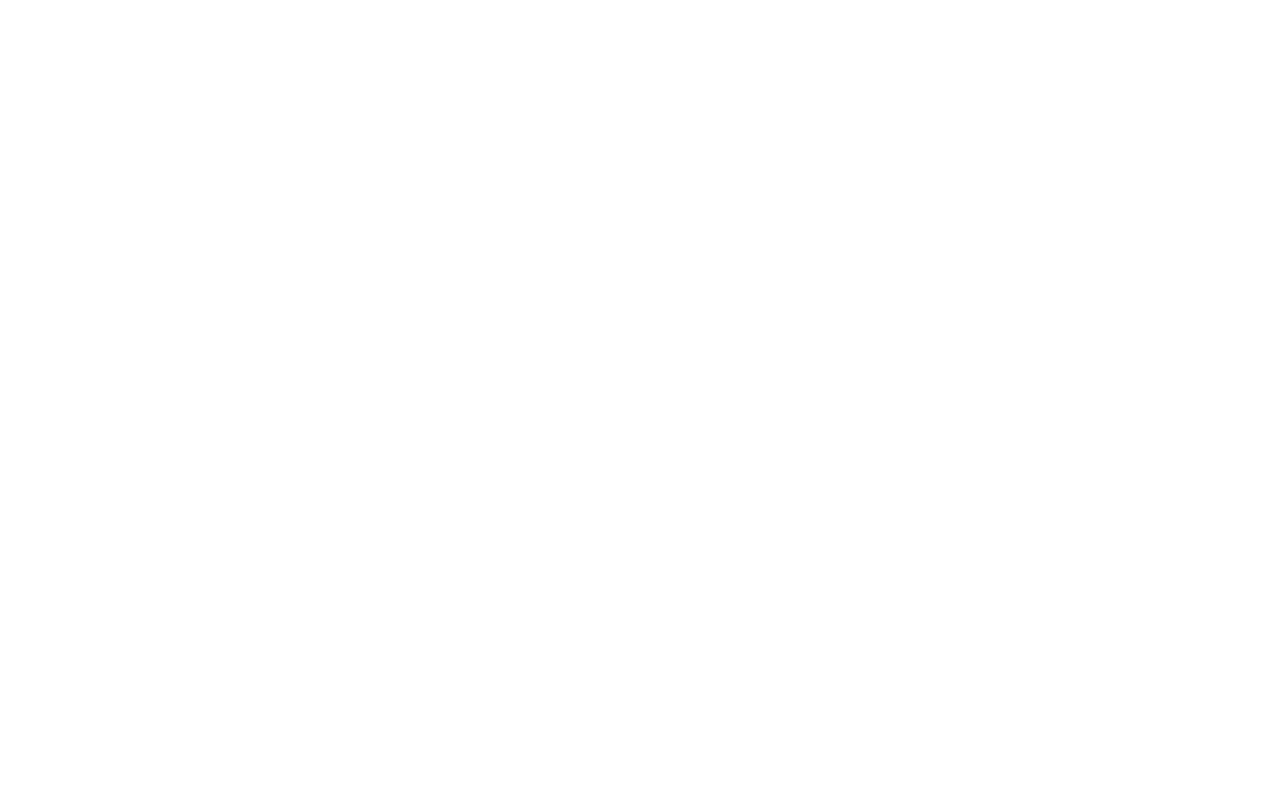
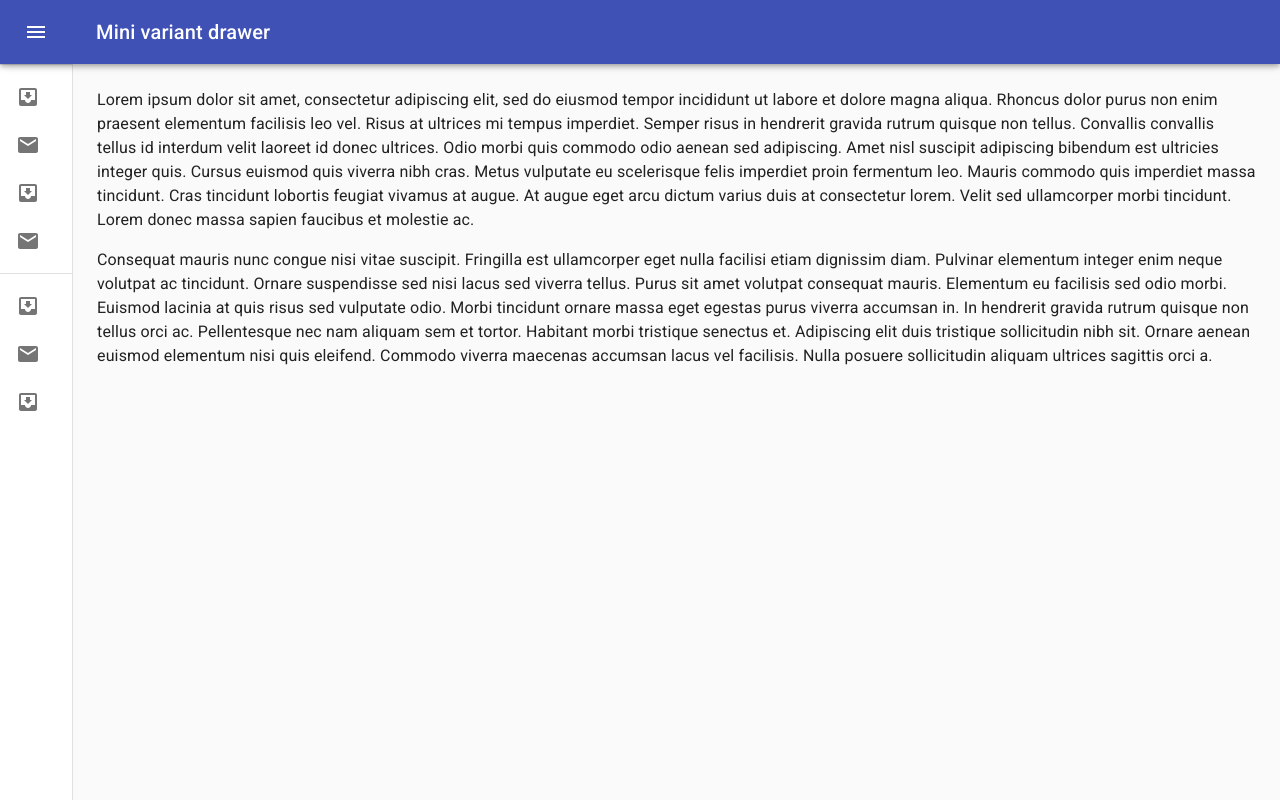
Before and after one commit to piupaulgit/project-manager, a React (Create React App) app in the folder project-manager-frontend/: page /base in a window 1280 px wide. Built offline with nearby package versions, Linux system fonts and the light colour scheme.

Commit message:
base component added

```diff
--- a/project-manager-frontend/src/Routes.js
+++ b/project-manager-frontend/src/Routes.js
@@ -4,6 +4,7 @@
 import Login from "./user/Login";
 import Register from "./user/Register";
 import Dashboard from "./pages/Dashboard";
+import Base from "./components/Base";
 
 const Routes = () => {
   return (
@@ -13,6 +14,7 @@
         <Route path="/register" exact component={Register}></Route>
         <Route path="/login" exact component={Login}></Route>
         <Route path="/dashboard" exact component={Dashboard}></Route>
+        <Route path="/base" exact component={Base}></Route>
       </Switch>
     </BrowserRouter>
   );
--- /dev/null
+++ b/project-manager-frontend/src/components/Base.js
@@ -0,0 +1,203 @@
+import React from "react";
+import clsx from "clsx";
+import { makeStyles, useTheme } from "@material-ui/core/styles";
+import Drawer from "@material-ui/core/Drawer";
+import AppBar from "@material-ui/core/AppBar";
+import Toolbar from "@material-ui/core/Toolbar";
+import List from "@material-ui/core/List";
+import CssBaseline from "@material-ui/core/CssBaseline";
+import Typography from "@material-ui/core/Typography";
+import Divider from "@material-ui/core/Divider";
+import IconButton from "@material-ui/core/IconButton";
+import MenuIcon from "@material-ui/icons/Menu";
+import ChevronLeftIcon from "@material-ui/icons/ChevronLeft";
+import ChevronRightIcon from "@material-ui/icons/ChevronRight";
+import ListItem from "@material-ui/core/ListItem";
+import ListItemIcon from "@material-ui/core/ListItemIcon";
+import ListItemText from "@material-ui/core/ListItemText";
+import InboxIcon from "@material-ui/icons/MoveToInbox";
+import MailIcon from "@material-ui/icons/Mail";
+
+const drawerWidth = 240;
+
+const useStyles = makeStyles((theme) => ({
+  root: {
+    display: "flex",
+  },
+  appBar: {
+    zIndex: theme.zIndex.drawer + 1,
+    transition: theme.transitions.create(["width", "margin"], {
+      easing: theme.transitions.easing.sharp,
+      duration: theme.transitions.duration.leavingScreen,
+    }),
+  },
+  appBarShift: {
+    marginLeft: drawerWidth,
+    width: `calc(100% - ${drawerWidth}px)`,
+    transition: theme.transitions.create(["width", "margin"], {
+      easing: theme.transitions.easing.sharp,
+      duration: theme.transitions.duration.enteringScreen,
+    }),
+  },
+  menuButton: {
+    marginRight: 36,
+  },
+  hide: {
+    display: "none",
+  },
+  drawer: {
+    width: drawerWidth,
+    flexShrink: 0,
+    whiteSpace: "nowrap",
+  },
+  drawerOpen: {
+    width: drawerWidth,
+    transition: theme.transitions.create("width", {
+      easing: theme.transitions.easing.sharp,
+      duration: theme.transitions.duration.enteringScreen,
+    }),
+  },
+  drawerClose: {
+    transition: theme.transitions.create("width", {
+      easing: theme.transitions.easing.sharp,
+      duration: theme.transitions.duration.leavingScreen,
+    }),
+    overflowX: "hidden",
+    width: theme.spacing(7) + 1,
+    [theme.breakpoints.up("sm")]: {
+      width: theme.spacing(9) + 1,
+    },
+  },
+  toolbar: {
+    display: "flex",
+    alignItems: "center",
+    justifyContent: "flex-end",
+    padding: theme.spacing(0, 1),
+    // necessary for content to be below app bar
+    ...theme.mixins.toolbar,
+  },
+  content: {
+    flexGrow: 1,
+    padding: theme.spacing(3),
+  },
+}));
+
+export default function Base() {
+  const classes = useStyles();
+  const theme = useTheme();
+  const [open, setOpen] = React.useState(false);
+
+  const handleDrawerOpen = () => {
+    setOpen(true);
+  };
+
+  const handleDrawerClose = () => {
+    setOpen(false);
+  };
+
+  return (
+    <div className={classes.root}>
+      <CssBaseline />
+      <AppBar
+        position="fixed"
+        className={clsx(classes.appBar, {
+          [classes.appBarShift]: open,
+        })}
+      >
+        <Toolbar>
+          <IconButton
+            color="inherit"
+            aria-label="open drawer"
+            onClick={handleDrawerOpen}
+            edge="start"
+            className={clsx(classes.menuButton, {
+              [classes.hide]: open,
+            })}
+          >
+            <MenuIcon />
+          </IconButton>
+          <Typography variant="h6" noWrap>
+            Mini variant drawer
+          </Typography>
+        </Toolbar>
+      </AppBar>
+      <Drawer
+        variant="permanent"
+        className={clsx(classes.drawer, {
+          [classes.drawerOpen]: open,
+          [classes.drawerClose]: !open,
+        })}
+        classes={{
+          paper: clsx({
+            [classes.drawerOpen]: open,
+            [classes.drawerClose]: !open,
+          }),
+        }}
+      >
+        <div className={classes.toolbar}>
+          <IconButton onClick={handleDrawerClose}>
+            {theme.direction === "rtl" ? (
+              <ChevronRightIcon />
+            ) : (
+              <ChevronLeftIcon />
+            )}
+          </IconButton>
+        </div>
+        <Divider />
+        <List>
+          {["Inbox", "Starred", "Send email", "Drafts"].map((text, index) => (
+            <ListItem button key={text}>
+              <ListItemIcon>
+                {index % 2 === 0 ? <InboxIcon /> : <MailIcon />}
+              </ListItemIcon>
+              <ListItemText primary={text} />
+            </ListItem>
+          ))}
+        </List>
+        <Divider />
+        <List>
+          {["All mail", "Trash", "Spam"].map((text, index) => (
+            <ListItem button key={text}>
+              <ListItemIcon>
+                {index % 2 === 0 ? <InboxIcon /> : <MailIcon />}
+              </ListItemIcon>
+              <ListItemText primary={text} />
+            </ListItem>
+          ))}
+        </List>
+      </Drawer>
+      <main className={classes.content}>
+        <div className={classes.toolbar} />
+        <Typography paragraph>
+          Lorem ipsum dolor sit amet, consectetur adipiscing elit, sed do
+          eiusmod tempor incididunt ut labore et dolore magna aliqua. Rhoncus
+          dolor purus non enim praesent elementum facilisis leo vel. Risus at
+          ultrices mi tempus imperdiet. Semper risus in hendrerit gravida rutrum
+          quisque non tellus. Convallis convallis tellus id interdum velit
+          laoreet id donec ultrices. Odio morbi quis commodo odio aenean sed
+          adipiscing. Amet nisl suscipit adipiscing bibendum est ultricies
+          integer quis. Cursus euismod quis viverra nibh cras. Metus vulputate
+          eu scelerisque felis imperdiet proin fermentum leo. Mauris commodo
+          quis imperdiet massa tincidunt. Cras tincidunt lobortis feugiat
+          vivamus at augue. At augue eget arcu dictum varius duis at consectetur
+          lorem. Velit sed ullamcorper morbi tincidunt. Lorem donec massa sapien
+          faucibus et molestie ac.
+        </Typography>
+        <Typography paragraph>
+          Consequat mauris nunc congue nisi vitae suscipit. Fringilla est
+          ullamcorper eget nulla facilisi etiam dignissim diam. Pulvinar
+          elementum integer enim neque volutpat ac tincidunt. Ornare suspendisse
+          sed nisi lacus sed viverra tellus. Purus sit amet volutpat consequat
+          mauris. Elementum eu facilisis sed odio morbi. Euismod lacinia at quis
+          risus sed vulputate odio. Morbi tincidunt ornare massa eget egestas
+          purus viverra accumsan in. In hendrerit gravida rutrum quisque non
+          tellus orci ac. Pellentesque nec nam aliquam sem et tortor. Habitant
+          morbi tristique senectus et. Adipiscing elit duis tristique
+          sollicitudin nibh sit. Ornare aenean euismod elementum nisi quis
+          eleifend. Commodo viverra maecenas accumsan lacus vel facilisis. Nulla
+          posuere sollicitudin aliquam ultrices sagittis orci a.
+        </Typography>
+      </main>
+    </div>
+  );
+}
```
Also changed, not shown: project-manager-frontend/src/base/Base.js (deleted, +0 -7 lines), project-manager-frontend/src/components/Sidebar.js (added).
